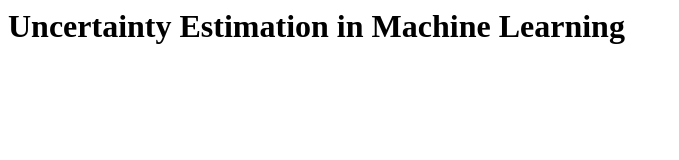
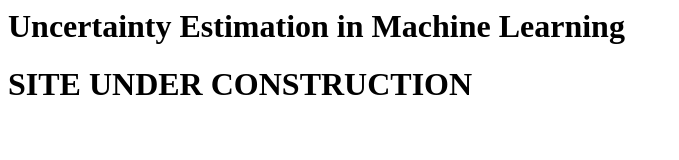
Before and after one commit to ueml/ueml.github.io, a plain HTML site: page index.html in a window 1280 px wide. Shown: the whole page, without its empty margins (0-679 px from the left). Drawn offline with Linux system fonts and the light colour scheme.

Commit message:
Update index.html

```diff
--- a/index.html
+++ b/index.html
@@ -1 +1,3 @@
 <h1>Uncertainty Estimation in Machine Learning</h1>
+
+<h1>SITE UNDER CONSTRUCTION</h1>
```
